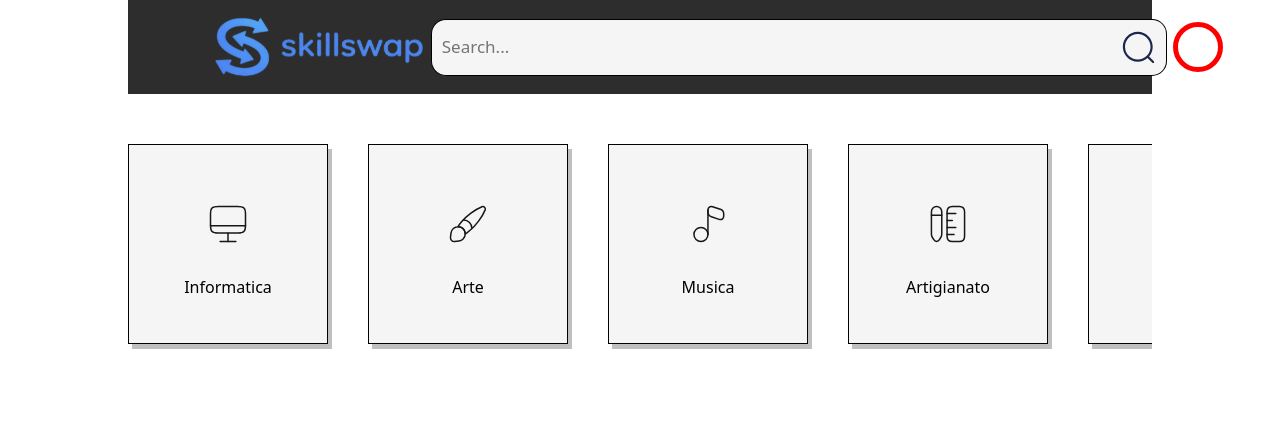
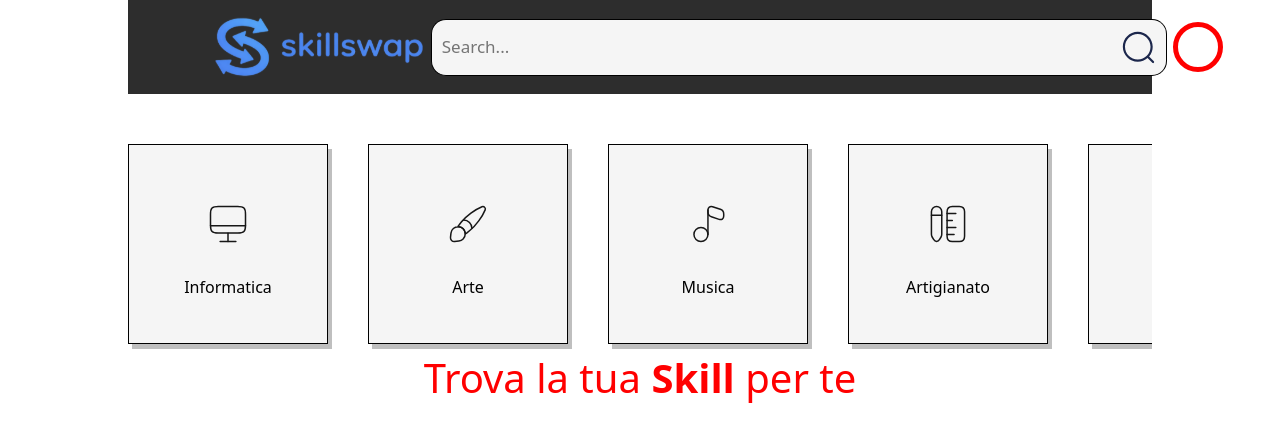
Before and after one commit to fabiogentile-gif/SkillSwap-ReactJS, a React (Vite) app: page / in a window 1280 px wide. Shown: the top 442 px of the page. Built offline with nearby package versions, Linux system fonts and the light colour scheme.

Commit message:
TestPush

```diff
--- a/src/App.jsx
+++ b/src/App.jsx
@@ -4,6 +4,7 @@ import './App.css'
 
 import MainCatButton from './components/MainCategoryButton'
 import NavBar from './components/NavBar'
+import HeaderMain from './components/HeaderMain'
 
 
 function App() {
@@ -20,6 +21,10 @@ function App() {
         <MainCatButton title="Sociali" icon="sociali"></MainCatButton>
       </div>
 
+      <div>
+        <HeaderMain/>
+      </div>
+
     </>
   )
 }
--- /dev/null
+++ b/src/components/HeaderMain.jsx
@@ -0,0 +1,9 @@
+import './Components.css'
+
+export default function HeaderMain() {
+    return (
+        <>
+            <h1 style={{color:"red"}}>Trova la tua <strong>Skill</strong> per te</h1>
+        </>
+    )
+}
```
